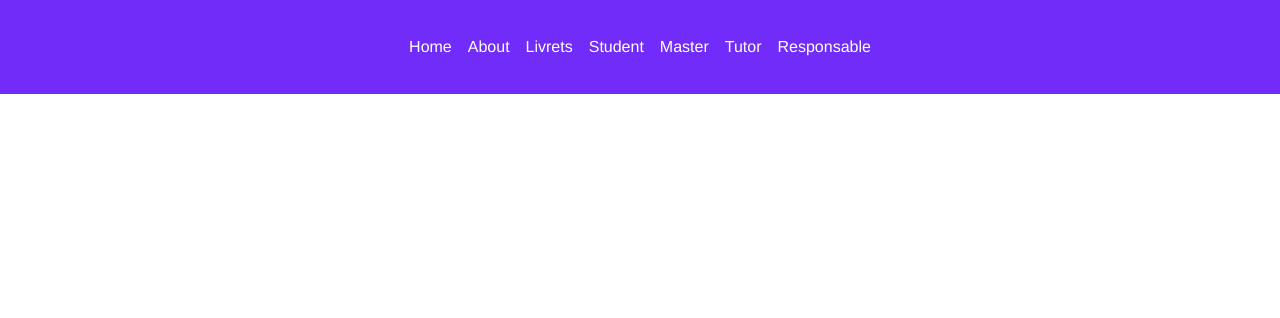
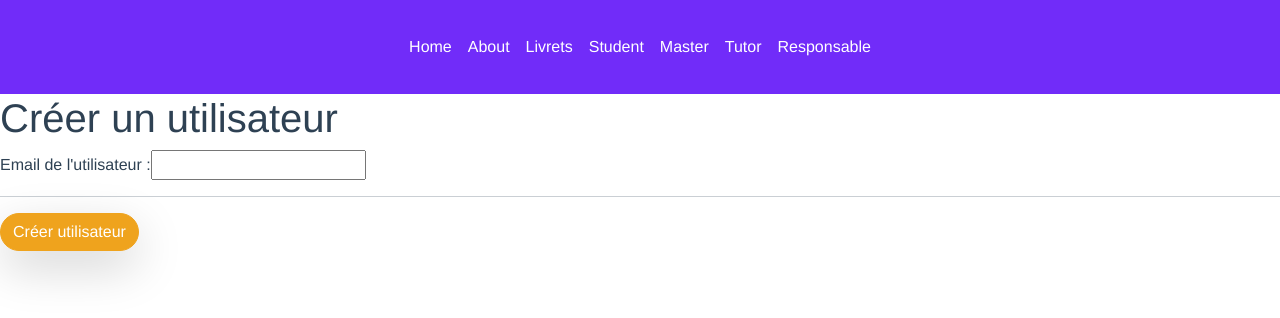
Before and after one commit to GaetanTheGate/M2_PFE_E-Livret, a Vue app in the folder vue-front/: page /Users/create-user in a window 1280 px wide. Shown: the top 318 px of the page. Built offline with nearby package versions, Linux system fonts and the light colour scheme; no server answers.

Commit message:
Front - Create user page

```diff
--- a/vue-front/src/router/index.js
+++ b/vue-front/src/router/index.js
@@ -7,6 +7,7 @@ import ListLivrets from '../views/ListLivrets.vue'
 import Login from '../views/Login.vue'
 import Profile from '../views/Profile.vue'
 import PasswordChanger from '../views/PasswordChanger.vue'
+import CreateUser from '../views/CreateUser.vue'
 
 
 const routes = [
@@ -52,6 +53,11 @@ const routes = [
         name: 'PasswordChanger',
         component: PasswordChanger
     },
+    {
+        path: '/Users/create-user',
+        name: 'CreateUser',
+        component: CreateUser
+    },
 ]
 
 const protectedRoutes = [
@@ -62,6 +68,7 @@ const protectedRoutes = [
     "ListLivrets",
     "Profile",
     "PasswordChanger",
+    "CreateUser",
 ]
 
 const router = createRouter({
--- /dev/null
+++ b/vue-front/src/views/CreateUser.vue
@@ -0,0 +1,49 @@
+<template>
+    <div>
+       <h1>Créer un utilisateur</h1>
+        <div>
+            <label for="email">Email de l'utilisateur :</label>
+            <input v-model="email" type="email" name="email">
+        </div>
+        <hr/>
+        <div>
+            <button v-on:click="createUser()" class="shadow-lg rounded-pill btn btn-warning">Créer utilisateur</button>
+        </div>
+        <p v-if="url">{{ url }}</p>
+    </div>
+</template>
+
+<script>
+
+export default {
+    name: 'CreateUserPage',
+    components: {
+
+    },
+    props: {
+
+    },
+    data() {
+        return {
+            email:    null,
+            url:      null,
+        }
+    },
+    mounted() {
+
+    },
+    methods:{
+        createUser() {
+            let newuser = {
+                email: this.email,
+            }
+
+            this.$axiosLogin.post("create-user", newuser).then(t => {
+                this.url = t.data;
+            });
+        }
+    }
+}
+</script>
+
+<style></style>
```
